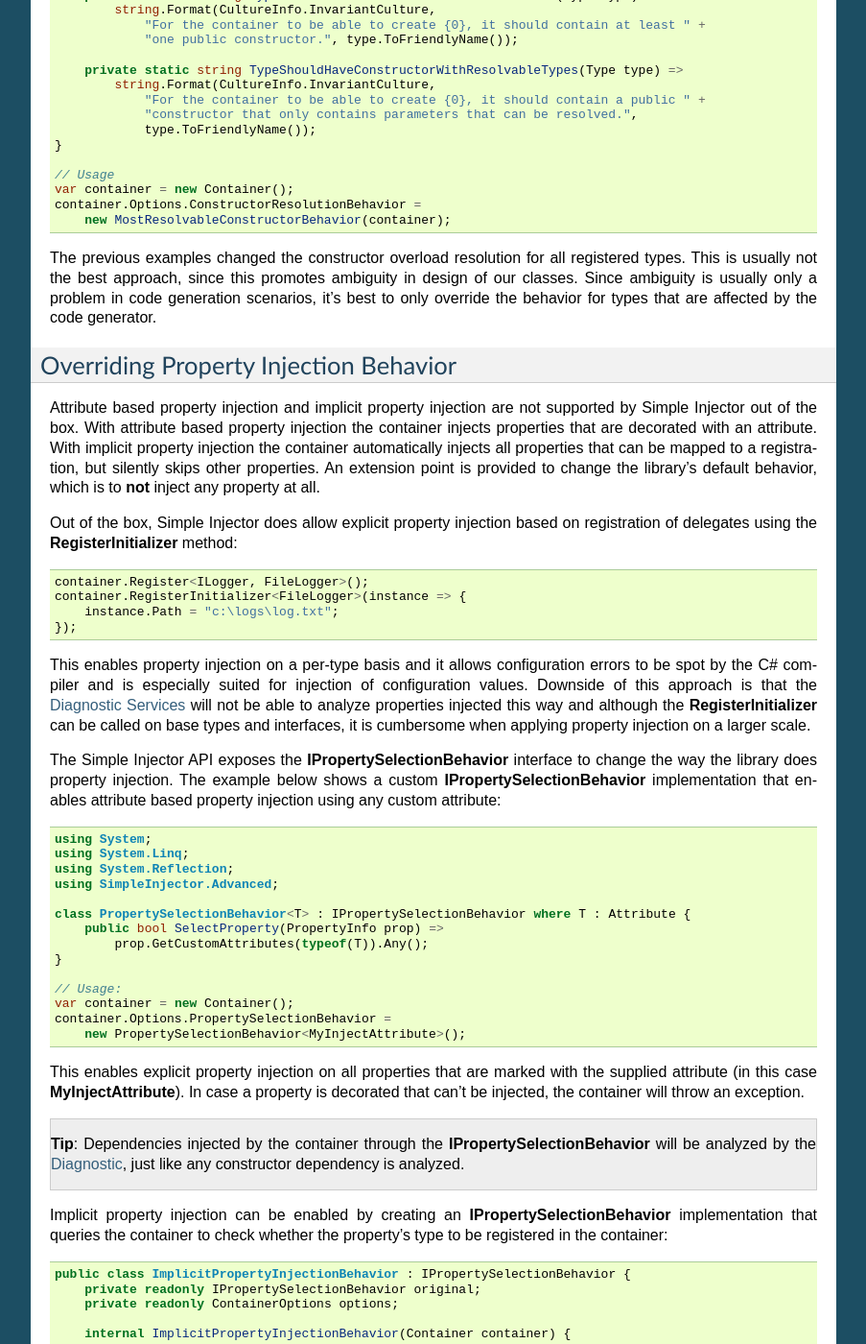
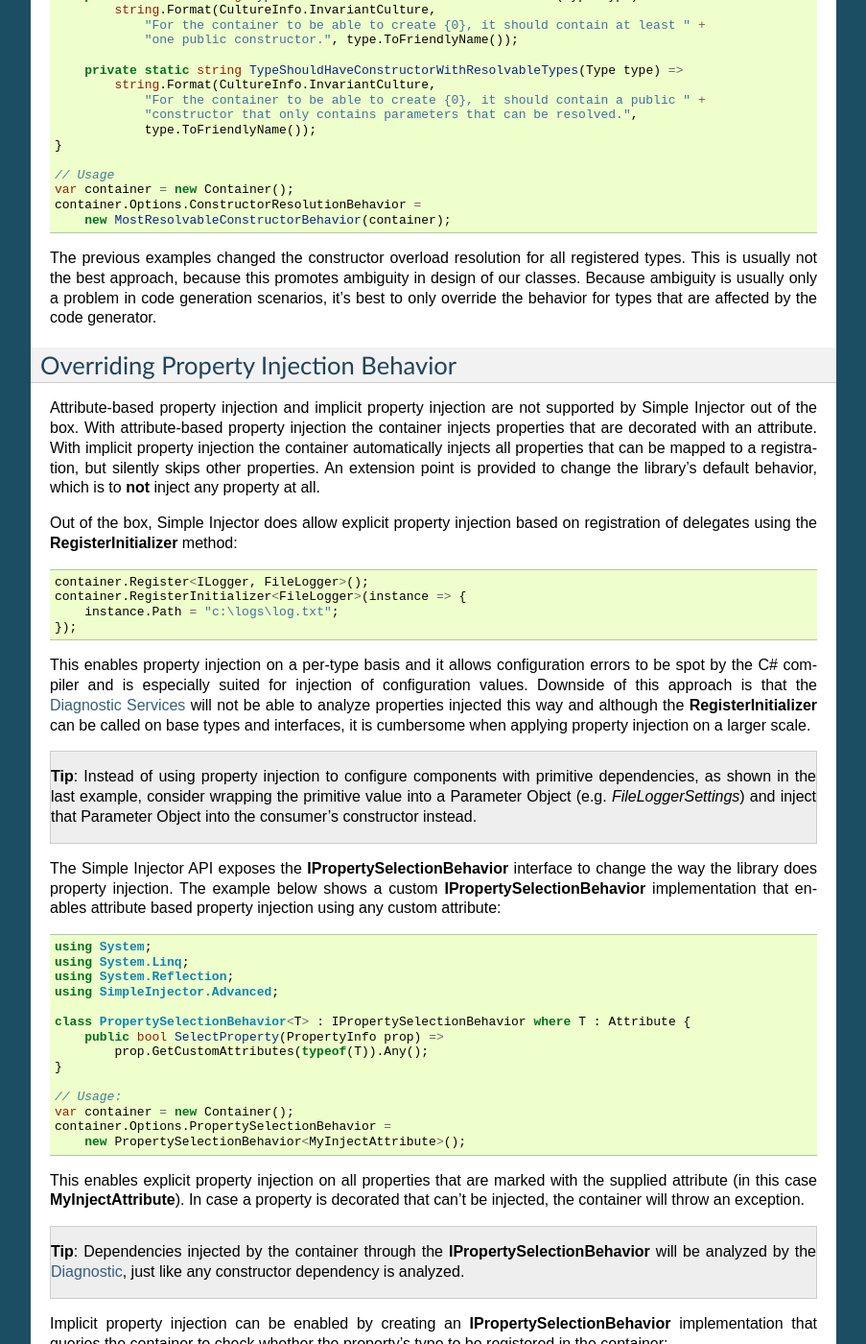
Before and after one commit to simpleinjector/Documentation, a Sphinx documentation site: the page built from source/extensibility.rst, in a window 1280 px wide and 1400 px high, scrolled down 1703 px. Shown: the whole window at 96% size, without its empty margins (198-1101 px from the left). Built offline with Sphinx 7.4.7, drawn with Linux system fonts in a browser that asks for light colours; some of the changed text lies outside the part shown.

Commit message:
Small improvements.

```diff
--- a/source/extensibility.rst
+++ b/source/extensibility.rst
@@ -107,14 +107,14 @@ The following bit more advanced example changes the constructor resolution behav
     container.Options.ConstructorResolutionBehavior =
         new MostResolvableConstructorBehavior(container);
 
-The previous examples changed the constructor overload resolution for all registered types. This is usually not the best approach, since this promotes ambiguity in design of our classes. Since ambiguity is usually only a problem in code generation scenarios, it's best to only override the behavior for types that are affected by the code generator.
+The previous examples changed the constructor overload resolution for all registered types. This is usually not the best approach, because this promotes ambiguity in design of our classes. Because ambiguity is usually only a problem in code generation scenarios, it's best to only override the behavior for types that are affected by the code generator.
 
 .. _Overriding-Property-Injection-Behavior:
 
 Overriding Property Injection Behavior
 ======================================
 
-Attribute based property injection and implicit property injection are not supported by Simple Injector out of the box. With attribute based property injection the container injects properties that are decorated with an attribute. With implicit property injection the container automatically injects all properties that can be mapped to a registration, but silently skips other properties. An extension point is provided to change the library's default behavior, which is to **not** inject any property at all.
+Attribute-based property injection and implicit property injection are not supported by Simple Injector out of the box. With attribute-based property injection the container injects properties that are decorated with an attribute. With implicit property injection the container automatically injects all properties that can be mapped to a registration, but silently skips other properties. An extension point is provided to change the library's default behavior, which is to **not** inject any property at all.
 
 Out of the box, Simple Injector does allow explicit property injection based on registration of delegates using the **RegisterInitializer** method:
 
@@ -126,6 +126,10 @@ Out of the box, Simple Injector does allow explicit property injection based on
     });
 
 This enables property injection on a per-type basis and it allows configuration errors to be spot by the C# compiler and is especially suited for injection of configuration values. Downside of this approach is that the :doc:`Diagnostic Services <diagnostics>` will not be able to analyze properties injected this way and although the **RegisterInitializer** can be called on base types and interfaces, it is cumbersome when applying property injection on a larger scale.
+
+.. container:: Note
+
+    **Tip**: Instead of using property injection to configure components with primitive dependencies, as shown in the last example, consider wrapping the primitive value into a Parameter Object (e.g. `FileLoggerSettings`) and inject that Parameter Object into the consumer's constructor instead.
 
 The Simple Injector API exposes the **IPropertySelectionBehavior** interface to change the way the library does property injection. The example below shows a custom **IPropertySelectionBehavior** implementation that enables attribute based property injection using any custom attribute:
 
@@ -188,7 +192,7 @@ Implicit property injection can be enabled by creating an **IPropertySelectionBe
 
 .. container:: Note
 
-    **Warning**: Silently skipping properties that can't be mapped can lead to a DI configuration that can't be easily verified and can therefore result in an application that fails at runtime instead of failing when the container is verified. Prefer explicit property injection -or better- constructor injection whenever possible.
+    **Warning**: Silently skipping properties that can't be mapped can lead to a DI configuration that can't be easily verified and can therefore result in an application that fails at runtime instead of failing when the container is verified. Prefer explicit property injection—or better—constructor injection whenever possible.
 
 .. _Overriding-Parameter-Injection-Behavior:
 
@@ -204,7 +208,7 @@ The following article contains more information about changing the library's def
 Resolving Unregistered Types
 ============================
 
-Unregistered type resolution is the ability to get notified by the container when a type is requested that is currently unregistered in the container. This gives you the change of registering that type. Simple Injector supports this scenario with the `ResolveUnregisteredType <https://simpleinjector.org/ReferenceLibrary/?topic=html/E_SimpleInjector_Container_ResolveUnregisteredType.htm>`_ event. Unregistered type resolution enables many advanced scenarios. The library itself uses this event for implementing enabling support for :ref:`decorators <Decoration>`.
+Unregistered-type resolution is the ability to get notified by the container when a type is requested that is currently unregistered in the container. This gives you the change of registering that type. Simple Injector supports this scenario with the `ResolveUnregisteredType <https://simpleinjector.org/ReferenceLibrary/?topic=html/E_SimpleInjector_Container_ResolveUnregisteredType.htm>`_ event. Unregistered-type resolution enables many advanced scenarios. The library itself uses this event for implementing enabling support for :ref:`decorators <Decoration>`.
 
 For more information about how to use this event, please look at the `ResolveUnregisteredType event documentation <https://simpleinjector.org/ReferenceLibrary/?topic=html/E_SimpleInjector_Container_ResolveUnregisteredType.htm>`_ in the `reference library <https://simpleinjector.org/ReferenceLibrary/>`_.
 
@@ -336,7 +340,7 @@ Intercepting the Creation of Types
 
 Intercepting the creation of types allows registrations to be modified. This enables all sorts of advanced scenarios where the creation of a single type or whole object graphs gets altered. Simple Injector contains two events that allow altering the type's creation: `ExpressionBuilding <https://simpleinjector.org/ReferenceLibrary/?topic=html/E_SimpleInjector_Container_ExpressionBuilding.htm>`_ and `ExpressionBuilt <https://simpleinjector.org/ReferenceLibrary/?topic=html/E_SimpleInjector_Container_ExpressionBuilding.htm>`_. Both events are quite similar but are called in different stages of the :ref:`building pipeline <Resolve-Pipeline>`.
 
-The **ExpressionBuilding** event gets called just after the registration's expression has been created that new up a new instance of that type, but before any lifestyle caching has been applied. This event can for instance be used for :ref:`Context based injection <Context-Based-Injection>`.
+The **ExpressionBuilding** event gets called just after the registration's expression has been created that new up a new instance of that type, but before any lifestyle caching has been applied. This event can, for instance, be used for :ref:`Context-based injection <Context-Based-Injection>`.
 
 The **ExpressionBuilt** event gets called after the lifestyle caching has been applied. After lifestyle caching is applied much of the information that was available about the creation of that registration during the time **ExpressionBuilding** was called, is gone. While **ExpressionBuilding** is especially suited for changing the relationship between the resolved type and its dependencies, **ExpressionBuilt** is especially useful for applying decorators or :ref:`applying interceptors <interception-using-dynamic-proxies>`.
 
@@ -347,7 +351,7 @@ Note that Simple Injector has built-in support for :ref:`applying decorators <De
 Building up External Instances
 ==============================
 
-Some frameworks insist in creating some of the classes we write and want to manage their lifetime. A notorious example of this is ASP.NET Web Forms. One of the symptoms we often see with those frameworks is that the classes that the framework creates need to have a default constructor.
+Some frameworks insist in creating some of the classes you write and want to manage their lifetime. A notorious example of this is the pre-v4.7.2 ASP.NET Web Forms. One of the symptoms you often see with those frameworks is that the classes that the framework creates need to have a default constructor.
 
 This disallows Simple Injector to create those instances and inject dependencies into their constructor. But Simple Injector can still be asked to initialize such instance according the container's configuration. This is especially useful when overriding the default :ref:`property injection behavior <Overriding-Property-Injection-Behavior>`.
 
@@ -364,7 +368,7 @@ The following code snippet shows how an external instance can be initialized:
 
 This allows any properties and initializers to be applied, but obviously doesn't allow the lifestyle to be changed, or any decorators to be applied.
 
-By calling the **GetRegistration** method, the container will create and cache an *InstanceProducer* instance that is normally used to create the instance. Note however, that the **GetRegistration** method restricts the shape of the type to initialize. Since **GetRegistration** is used in cases where Simple Injector creates types for you, Simple Injector will therefore check whether it can create that type. This means that if this type has a constructor with arguments that Simple Injector can't inject (for instance because there are primitive type arguments in there), an exception will be thrown.
+By calling the **GetRegistration** method, the container will create and cache an *InstanceProducer* instance that is normally used to create the instance. Note however, that the **GetRegistration** method restricts the shape of the type to initialize. Since **GetRegistration** is used in cases where Simple Injector creates types for you, Simple Injector will, therefore, check whether it can create that type. This means that if this type has a constructor with arguments that Simple Injector can't inject (for instance because there are primitive type arguments in there), an exception will be thrown.
 
 In that particular case, instead of requesting an *InstanceProducer* from the container, you need to create a *Registration* class using the *Lifestyle* class:
 
@@ -391,8 +394,8 @@ The following example shows the **Options.RegisterResolveInterceptor** method in
 
     container.Options.RegisterResolveInterceptor(CollectResolvedInstance, c => true);
 
-    private static object CollectResolvedInstance(InitializationContext context,
-        Func<object> instanceProducer)
+    private static object CollectResolvedInstance(
+        InitializationContext context, Func<object> instanceProducer)
     {
         // Invoke the delegate that calls into Simple Injector to get the requested service.
         object instance = instanceProducer();
@@ -405,7 +408,7 @@ The following example shows the **Options.RegisterResolveInterceptor** method in
         return instance;
     }
 
-The example above shows the registration code from the Glimpse plugin component. It registers an interception delegate to the *CollectResolvedInstance* method by calling *container.Options.RegisterResolveInterceptor*. The *c => true* lambda informs Simple Injector that the *CollectResolvedInstance* method should always be applied for every service that is being resolved. This makes sense for the Glimpse plugin, because the user would want to get a complete view of what is being resolved during that request.
+The example above shows the registration code from the Glimpse plugin component. It registers an interception delegate to the *CollectResolvedInstance* method by calling *container.Options.RegisterResolveInterceptor*. The `c => true` lambda informs Simple Injector that the *CollectResolvedInstance* method should always be applied for every service that is being resolved. This makes sense for the Glimpse plugin, because the user would want to get a complete view of what is being resolved during that request.
 
 When a user calls **Container.GetInstance** or **InstanceProducer.GetInstance**, instead of creating the requested instance, Simple Injector will call the *CollectResolvedInstance* method and supplies to that method:
 
```
Also changed, not shown: other parts of source/extensibility.rst (+4 -5 lines).
